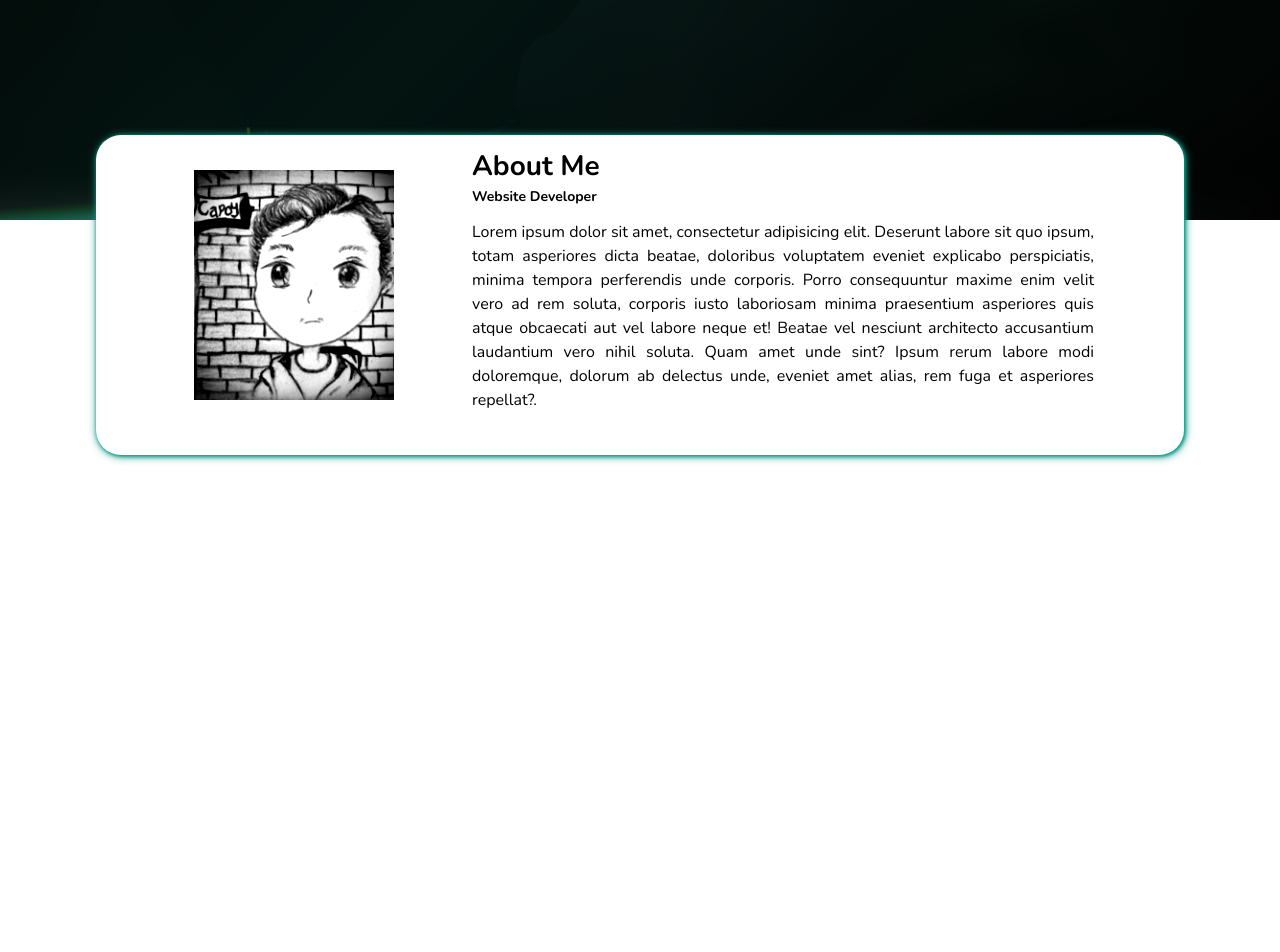
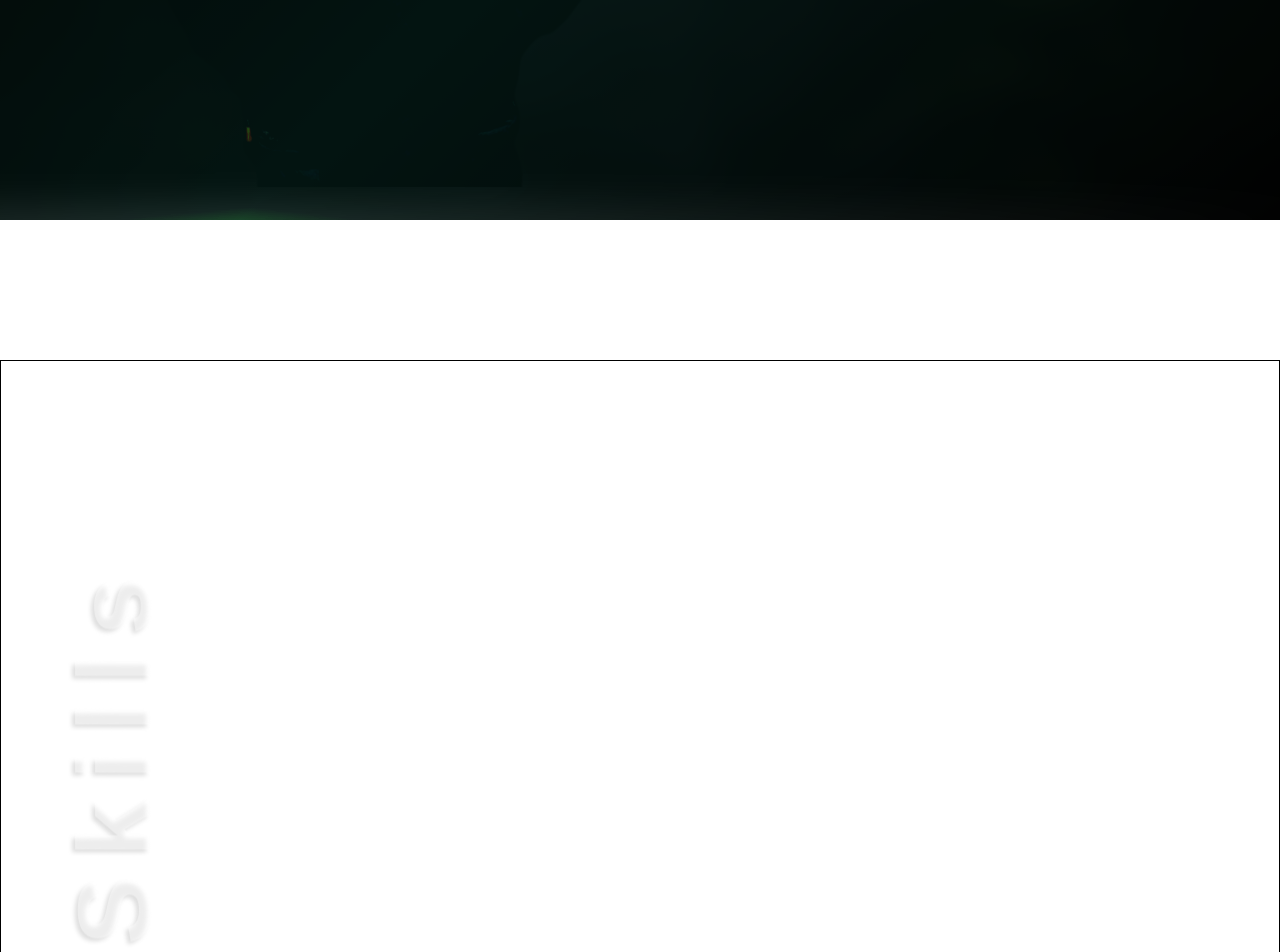
Before and after one commit to Glitchfer/Ar.rh_Porto_Gallery, a Vue app: page / in a window 1280 px wide. Shown: the part 580-1532 px from the top of the page. Before the commit the page ends 1120 px from the top, so only its background shows below. Built offline with nearby package versions, Linux system fonts and the light colour scheme; a web font is replaced by a local one; what vue-draggable, vue-kinesis would draw is missing.

Commit message:
skills animmate

```diff
--- a/src/components/Navigation.vue
+++ b/src/components/Navigation.vue
@@ -15,7 +15,7 @@
       >About
     </a>
     <a
-      href="#skill"
+      href="#Skills"
       class="r-3"
       style="marginLeft: 45px;  fontWeight: bold; textDecoration: none; "
       @click="navNimate('skill')"
--- /dev/null
+++ b/src/components/Skills.vue
@@ -0,0 +1,54 @@
+<template>
+  <div id="Skills" class="skills">
+    <h1>Skills</h1>
+    <div class="circle"></div>
+    <div class="circle"></div>
+  </div>
+</template>
+
+<script>
+export default {
+  name: 'Skills',
+  date() {
+    return {}
+  },
+  mounted() {},
+  methods: {}
+}
+</script>
+
+<style lang="scss" scoped>
+#Skills {
+  //   background-color: rgb(0, 0, 0);
+  position: relative;
+  display: flex;
+  justify-content: center;
+  align-items: center;
+  //   position: absolute;
+  //   top: 0;
+  //   left: 0;
+  width: 100%;
+  height: 100vh;
+  border: 1px solid black;
+  margin: 0;
+  padding: 0;
+  //   mix-blend-mode: difference;
+  z-index: 1;
+}
+#Skills h1:nth-child(1) {
+  font-family: 'Franklin Gothic Medium', 'Arial Narrow', Arial, sans-serif;
+  color: rgba(255, 255, 255, 0.452);
+  position: absolute;
+  //   top: 40%;
+  //   right: 50%;
+  top: 40%;
+  left: -100px;
+  font-size: 102px;
+  font-weight: bold;
+  letter-spacing: 20px;
+  transform: rotateZ(-90deg);
+  filter: drop-shadow(-3px -3px 2px rgba(0, 0, 0, 0.288))
+    drop-shadow(5px 5px 5px rgba(255, 255, 255, 0.2))
+    drop-shadow(15px 15px 15px rgba(255, 255, 255, 0.2));
+}
+</style>
--- a/src/views/Home.vue
+++ b/src/views/Home.vue
@@ -1,5 +1,11 @@
 <template>
   <b-container fluid class="landing">
+    <Navigate @scrolled="scrollPoint" />
+
+    <h3 class="welcome" v-if="scrolled > 20">
+      Arrh <br />
+      GALLERY
+    </h3>
     <b-col
       class="sectionOne"
       cols="12"
@@ -10,14 +16,9 @@
       id="landing"
     >
       <!-- <nav> -->
-      <Navigate @scrolled="scrollPoint" />
       <!-- </nav> -->
       <h3 class="welcomeh3" v-if="scrolled < 20">
         My <br />
-        GALLERY
-      </h3>
-      <h3 class="welcome" v-else>
-        Arrh <br />
         GALLERY
       </h3>
       <b-col cols="12" sm="12" md="12" lg="12" xl="12" class="hero">
@@ -49,10 +50,12 @@
         </p>
       </div>
     </b-col>
+    <Skills />
   </b-container>
 </template>
 <script>
 import Navigate from '../components/Navigation'
+import Skills from '../components/Skills'
 export default {
   name: 'Home',
   data() {
@@ -61,17 +64,25 @@ export default {
     }
   },
   components: {
-    Navigate
+    Navigate,
+    Skills
   },
   mounted() {},
   methods: {
     scrollPoint(data) {
       this.scrolled = data
-      if (data > 319) {
+      console.log(data)
+      if (data > 210 && data < 558) {
+        document
+          .getElementById('landing')
+          .style.setProperty('transform', ' translateX(' + 0 + '%)')
         document
           .getElementById('about')
-          .style.setProperty('--play-state', 'running')
-
+          .style.setProperty('transform', ' translateX(' + 0 + 'px)')
+        // document
+        //   .getElementById('about')
+        //   .style.setProperty('--play-state', 'running')
+        setTimeout(() => {
           document
             .getElementById('about')
             .style.setProperty(
@@ -85,7 +96,18 @@ export default {
               '--translate-two',
               ' translateX(' + 0 + 'px) translateY(' + 0 + 'px)'
             )
-      } else if (data < 310) {
+          document
+            .getElementsByClassName('satu')[0]
+            .style.setProperty('opacity', 1)
+          document
+            .getElementsByClassName('dua')[0]
+            .style.setProperty('opacity', 1)
+        }, 1000)
+      } else if (data < 210) {
+        document
+          .getElementById('about')
+          .style.setProperty('transform', ' translateX(' + -1410 + 'px)')
+
         document
           .getElementById('about')
           .style.setProperty(
@@ -99,10 +121,20 @@ export default {
             '--translate-two',
             ' translateX(' + 20 + 'px) translateY(' + -20 + 'px)'
           )
+        document
+          .getElementsByClassName('satu')[0]
+          .style.setProperty('opacity', 0)
+        document
+          .getElementsByClassName('dua')[0]
+          .style.setProperty('opacity', 0)
+      } else if (data > 558 && data < 789) {
+        document
+          .getElementById('about')
+          .style.setProperty('transform', ' translateX(' + 850 + 'px)')
+        document
+          .getElementById('landing')
+          .style.setProperty('transform', ' translateX(' + -100 + '%)')
       }
-
-      // --translate-one: translateX(-10px) translateY(10px);
-      // --translate-two: translateX(20px) translateY(-20px);
     }
   }
 }
@@ -113,11 +145,17 @@ export default {
   --play-state: paused;
 } */
 .landing {
+  /* height: 200vh; */
   padding: 0;
   background-color: white;
 }
+#landing {
+  border: none;
+  transition: 1s ease-in-out;
+}
 .sectionOne {
-  position: relative;
+  position: sticky;
+  top: -310px;
   padding: 0;
   display: flex;
   align-items: flex-end;
@@ -125,6 +163,7 @@ export default {
   width: 100%;
   height: 100vh;
   /* overflow: hidden; */
+  z-index: 2;
 }
 .sectionOne::before {
   content: '';
@@ -198,7 +237,7 @@ export default {
   border-left: none;
   border-bottom: none;
 }
-.sectionOne .welcome {
+.welcome {
   text-align: left;
   position: fixed;
   top: -8px;
@@ -213,7 +252,7 @@ export default {
   font-weight: bold;
   height: 70px;
   mix-blend-mode: difference;
-  z-index: 10;
+  z-index: 50;
   animation: name 3s ease 1 forwards;
 }
 @keyframes name {
@@ -224,7 +263,7 @@ export default {
     opacity: 1;
   }
 }
-.sectionOne .welcome:before {
+.welcome:before {
   padding: 19px 90px 0 0;
   content: '';
   width: 240px;
@@ -244,7 +283,7 @@ export default {
   mix-blend-mode: multiply;
   /* transform: rotate(-270deg); */
 }
-.sectionOne .welcome:after {
+.welcome:after {
   content: '';
   width: 12rem;
   height: 95px;
@@ -336,13 +375,12 @@ export default {
   --play-state: paused;
   --translate-one: translateX(-10px) translateY(10px);
   --translate-two: translateX(20px) translateY(-20px);
-  margin: 0 auto;
-  position: relative;
-  top: -85px;
+  margin: -90px auto;
+  position: sticky;
+  top: 210px;
   z-index: 13;
   border-radius: 25px;
   padding: 25px 40px 25px 40px;
-  /* border: 3px solid rgb(250, 19, 19); */
   height: 20rem;
   width: 85%;
   background-color: #ffffff;
@@ -354,6 +392,7 @@ export default {
     'image desc';
   grid-template-columns: 1fr 2fr;
   grid-template-rows: 1fr 2.5fr;
+  transition: 1s ease-in-out;
 }
 .profile-img {
   margin: 0 auto;
@@ -368,12 +407,12 @@ export default {
   box-shadow: inset 0px 0px 40px #00000050;
   filter: grayscale(1) contrast(130%);
   transform: var(--translate-one);
-  animation-name: var(--name-one);
+  /* animation-name: var(--name-one);
   animation-duration: 1s;
   animation-timing-function: ease-in;
   animation-iteration-count: 1;
   animation-fill-mode: forwards;
-  animation-play-state: var(--play-state);
+  animation-play-state: var(--play-state); */
   transition: 1s;
 }
 @keyframes image-after {
@@ -395,12 +434,12 @@ export default {
   background-color: rgb(0, 0, 0);
   border: 7px solid rgb(0, 0, 0);
   transform: var(--translate-two);
-  animation-name: var(--name-two);
+  /* animation-name: var(--name-two);
   animation-duration: 1s;
   animation-timing-function: ease-in;
   animation-iteration-count: 1;
   animation-fill-mode: forwards;
-  animation-play-state: var(--play-state);
+  animation-play-state: var(--play-state); */
   transition: 1s;
 }
 @keyframes image-before {
@@ -421,6 +460,8 @@ export default {
   padding: 0 30px 0 30px;
   line-height: 10px;
   text-align: left;
+  opacity: 0;
+  transition: 0.3s;
 }
 .dua {
   top: -10px;
@@ -433,5 +474,6 @@ export default {
   text-align: left;
   text-align: justify;
   height: 200px;
+  transition: 1s;
 }
 </style>
```
Lines whose indentation alone changed are shown as unchanged.
